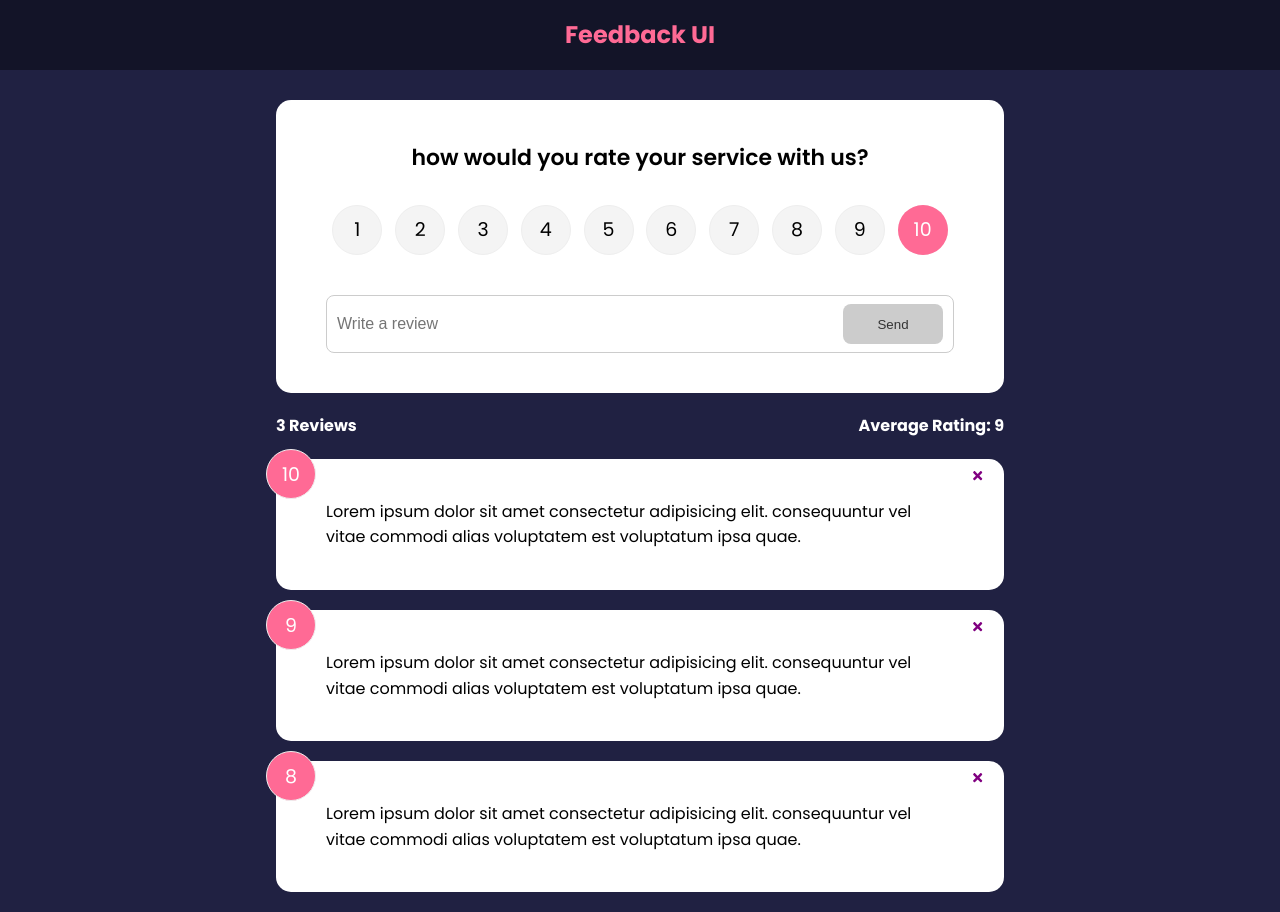
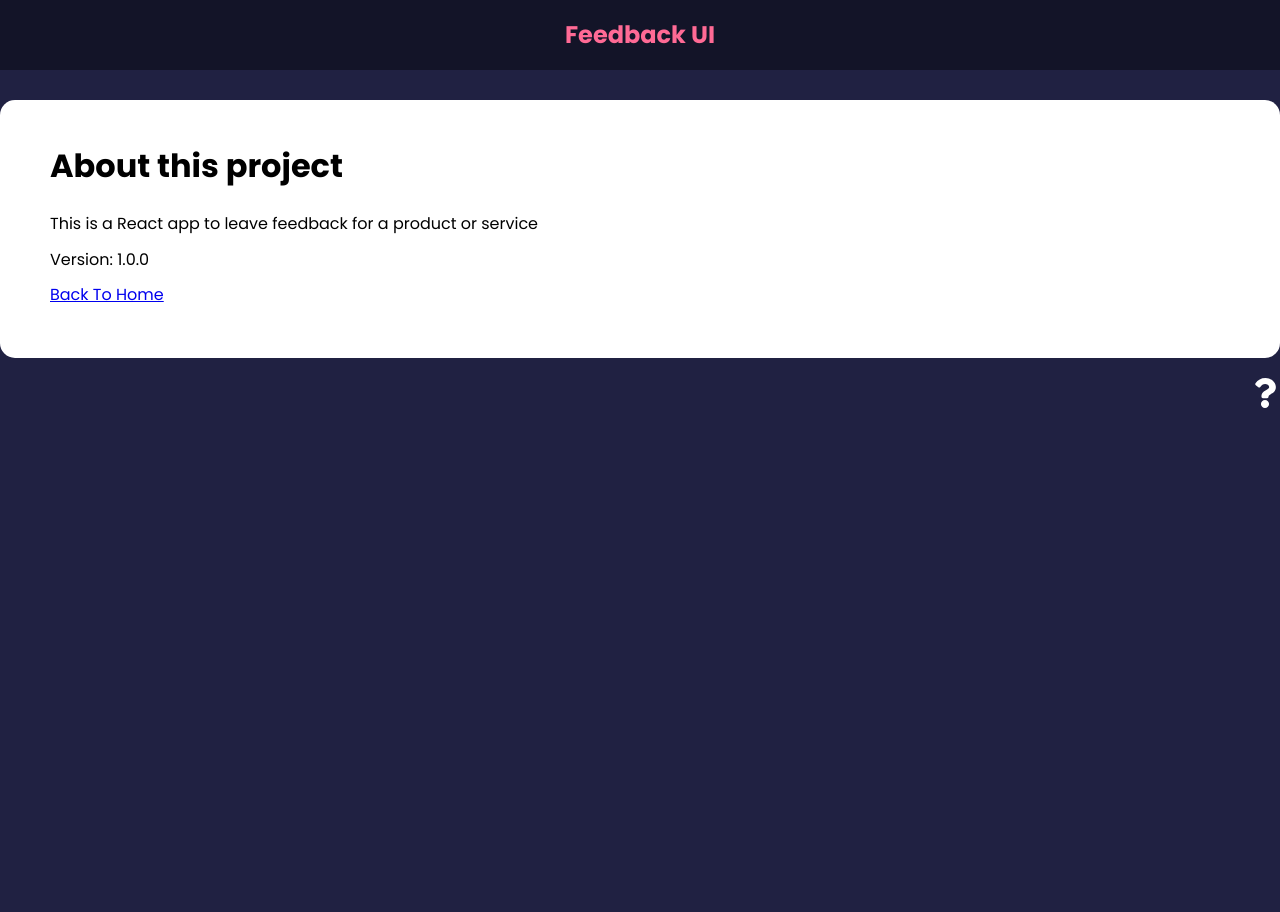
Before and after one commit to barroz1996/Feedback-App, a React (Create React App) app: page /about in a window 1280 px wide. After the commit the page ends 800 px from the top, so only its background shows below. Built offline with nearby package versions, Linux system fonts and the light colour scheme.

Commit message:
Create links

```diff
--- a/package.json
+++ b/package.json
@@ -10,6 +10,7 @@
     "react": "^18.2.0",
     "react-dom": "^18.2.0",
     "react-icons": "^5.0.1",
+    "react-router-dom": "^6.22.3",
     "react-scripts": "5.0.1",
     "uuid": "^9.0.1",
     "web-vitals": "^2.1.4"
--- a/src/App.js
+++ b/src/App.js
@@ -3,9 +3,11 @@
 import { useState } from "react"
 import FeedbackData from "./data/FeedbackData"
 import FeedbackStats from "./components/FeedbackStats"
-import FeedbackFrom from "./components/FeedbackFrom"
+import FeedbackForm from "./components/FeedbackForm"
 import {v4 as uuidv4} from 'uuid'
-import {motion,AnimatePresence} from 'framer-motion'
+import AboutPage from "./pages/AboutPage"
+import {  BrowserRouter as Router, Route, Routes } from "react-router-dom";
+import AboutIconLink from "./components/AboutIconLink"
 
 
 
@@ -13,7 +15,7 @@
   const[feedback, setFeedback] = useState(FeedbackData)
 
   const addFeedback = (newFeedback)=>{
-    newFeedback.id = uuidv4() // make the rating we get unseen with code
+      newFeedback.id = uuidv4() // make the rating we get unseen with code
       setFeedback([newFeedback, ...feedback ])
   }
 
@@ -25,15 +27,27 @@
   }
 
   return(
-    <>
+    <Router>
     <Header feedback = {feedback}/>
-      <div className="container">
-        <FeedbackFrom handleAdd = {addFeedback}/>
-        <FeedbackStats feedback={feedback}/>
-        <FeedbackList feedback = {feedback}
-        handleDelete = {deleteFeedback}/>
+      <div className="feedback-container">
+        <Routes>
+          <Route
+          exact
+          path='/' element={
+            <>
+              <FeedbackForm handleAdd = {addFeedback}/>
+              <FeedbackStats  feedback={feedback}/>
+              <FeedbackList  feedback = {feedback}
+              handleDelete = {deleteFeedback}/>
+            </>
+          }>
+          </Route>
+
+          <Route path='/about' element = {<AboutPage />} />
+        </Routes>
+        <AboutIconLink />
       </div>
-    </>
+    </Router>
   )
 
 }
--- /dev/null
+++ b/src/components/AboutIconLink.jsx
@@ -0,0 +1,14 @@
+import { FaQuestion } from "react-icons/fa"
+import { Link } from "react-router-dom"
+
+function AboutIconLink() {
+  return (
+    <div className="about-link">
+      <Link to = '/about'>
+        <FaQuestion size = {30} />
+      </Link>
+    </div>
+  )
+}
+
+export default AboutIconLink
--- a/src/components/FeedbackFrom.jsx
+++ b/src/components/FeedbackForm.jsx
@@ -3,7 +3,7 @@
 import Button from "./shared/Button"
 import RatingSelect from "./RatingSelect"
 
-function FeedbackFrom({handleAdd}) {
+function FeedBackForm({handleAdd}) {
   const [text,setText] = useState('')
   const [rating,setRating] = useState(10)
   const [btnDisabled,setBtnDisabled] = useState(true)
@@ -58,4 +58,4 @@
   )
 }
 
-export default FeedbackFrom
+export default FeedBackForm
--- /dev/null
+++ b/src/pages/AboutPage.jsx
@@ -0,0 +1,20 @@
+
+import Card from "../components/shared/Card"
+import { Link } from "react-router-dom"
+
+function AboutPage() {
+  return (
+    <Card>
+      <div className="about">
+        <h1>About this project</h1>
+        <p>This is a React app to leave feedback for a product or service</p>
+        <p>Version: 1.0.0</p>
+        <p>
+          <Link to="/">Back To Home</Link>
+        </p>
+      </div>
+    </Card>
+  )
+}
+
+export default AboutPage
```
Also changed, not shown: 1 other file (tests, documents, lock files or other folders).
